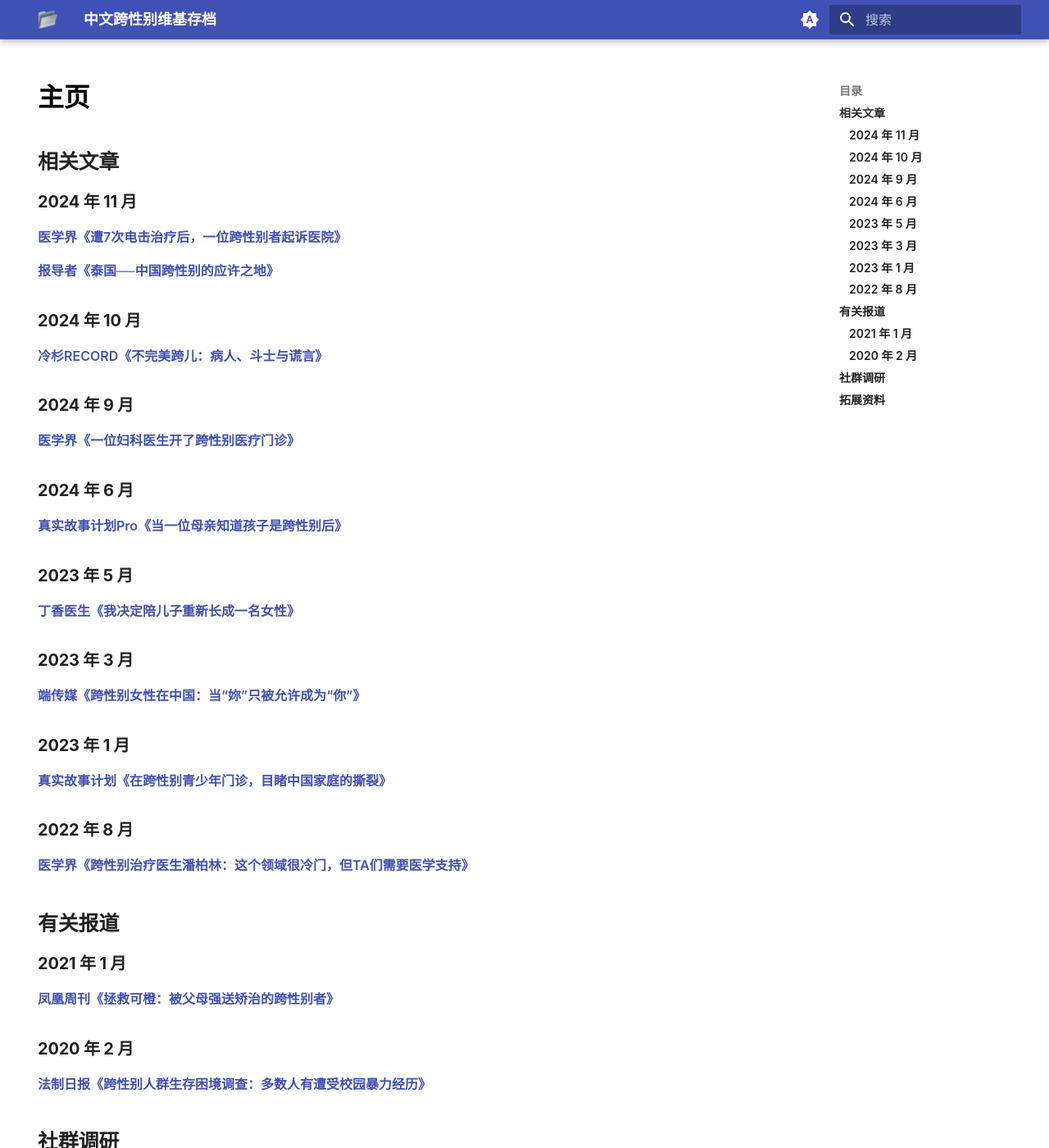
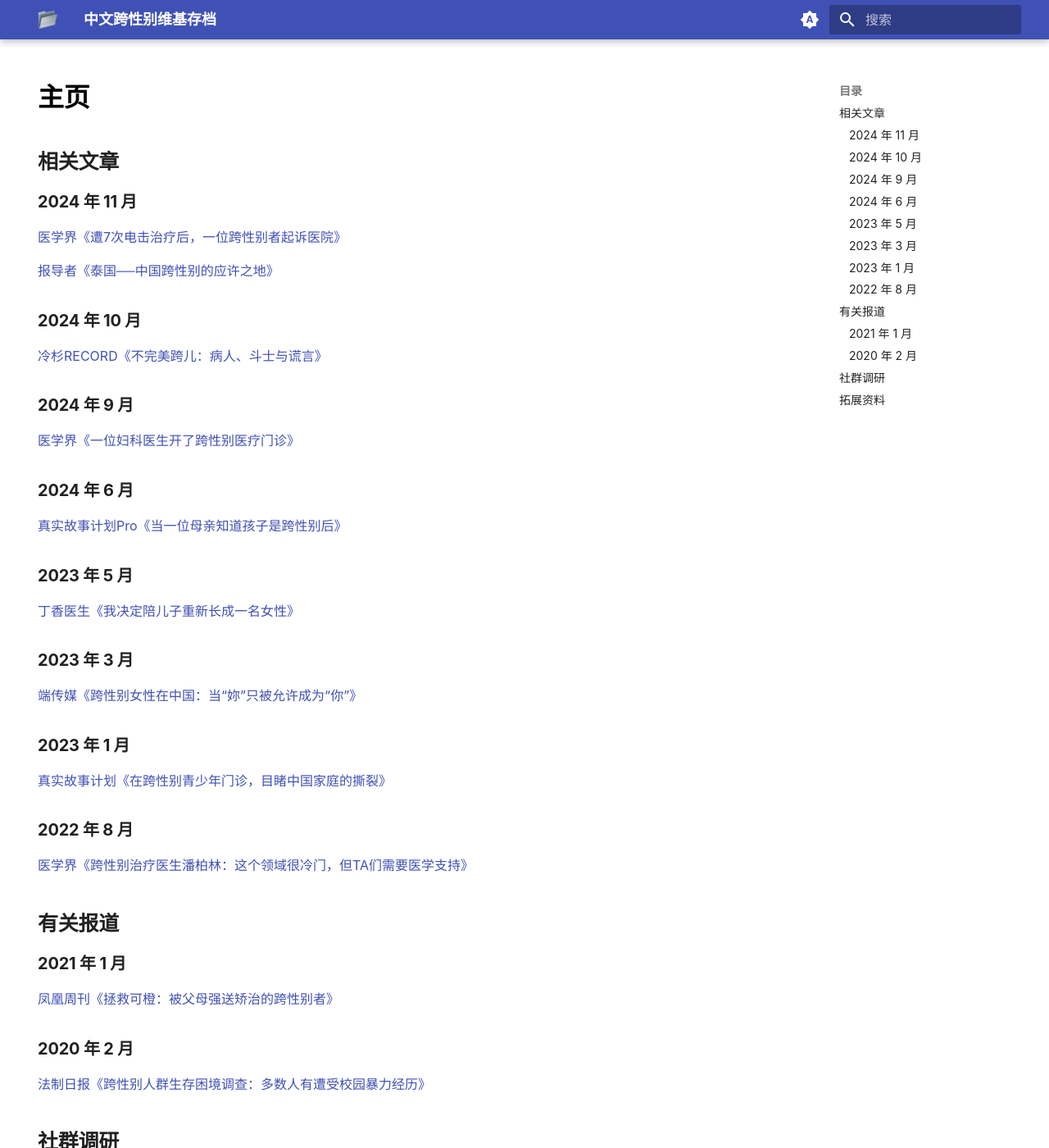
Before and after one commit to ChisakaKanako/docs, an MkDocs documentation site: the page built from docs/index.md, in a window 1280 px wide and 1400 px high. Shown: the whole window at 82% size. Built offline with MkDocs 1.6.1 and Material for MkDocs 9.7.7, drawn with Linux system fonts in a browser that asks for light colours; some web fonts are replaced.

Commit message:
更改字重

```diff
--- a/docs/stylesheets/extra.css
+++ b/docs/stylesheets/extra.css
@@ -18,3 +18,6 @@
   h3 {
     font-weight: bold !important;
   }
+  body {
+    font-weight: normal;
+  }
```
